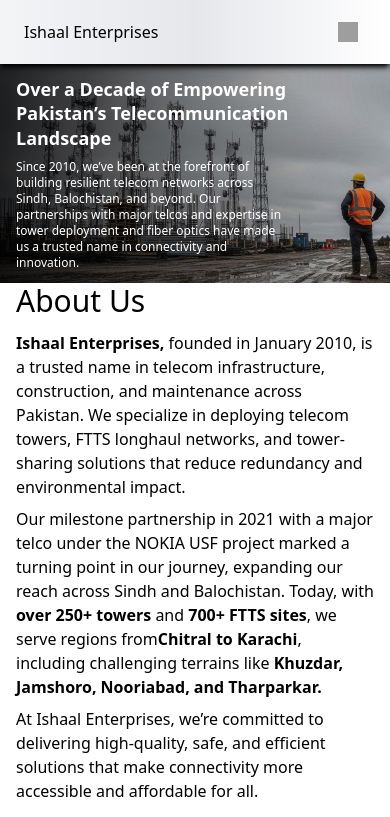
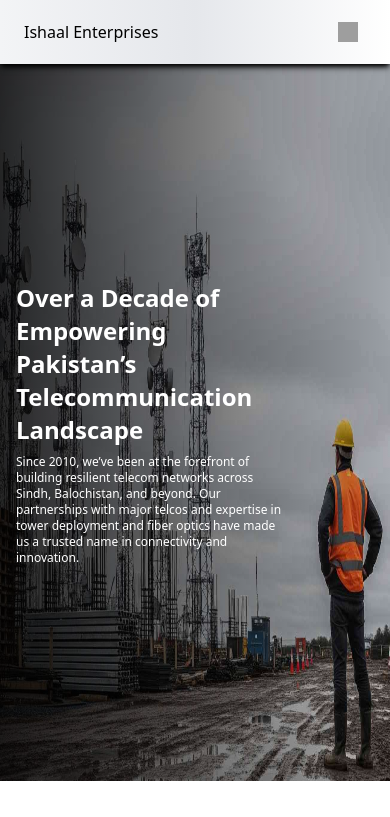
Before and after one commit to ishalenterprises/ishalenterprises, a React (Vite) app: page /home in a window 390 px wide. Shown: the top 817 px of the page. Built offline with nearby package versions, Linux system fonts and the light colour scheme; grey boxes are pictures that could not be loaded.

Commit message:
changes made to banner

```diff
--- a/src/Components/Banner.jsx
+++ b/src/Components/Banner.jsx
@@ -1,25 +1,38 @@
-import React from "react";
+import React, { useEffect, useState } from "react";
 import { Swiper, SwiperSlide } from "swiper/react";
 import "swiper/css";
 import "swiper/css/navigation";
 import { Navigation, Autoplay } from "swiper/modules";
 
 const Banner = () => {
+  const [isMobile, setIsMobile] = useState(false);
+
+  useEffect(() => {
+    const handleResize = () => {
+      setIsMobile(window.innerWidth < 640); // Tailwind's sm breakpoint
+    };
+
+    handleResize(); // Set on initial load
+    window.addEventListener("resize", handleResize);
+
+    return () => window.removeEventListener("resize", handleResize);
+  }, []);
+
   const slides = [
     {
-      src: "/banner/1.jpeg",
+      src: isMobile ? "/banner/mobile-1.jpeg" : "/banner/1.jpeg",
       headline: "More Than Just Construction — We Build Your Dreams Into Reality",
       subline:
         "Whether renovating a cherished home or starting a new project, we listen to your needs, guide you through every detail, and deliver results that reflect your lifestyle, values, and goals.",
     },
     {
-      src: "/banner/2.jpeg",
+      src: isMobile ? "/banner/mobile-2.jpeg" : "/banner/2.jpeg",
       headline: "Over a Decade of Empowering Pakistan’s Telecommunication Landscape",
       subline:
         "Since 2010, we’ve been at the forefront of building resilient telecom networks across Sindh, Balochistan, and beyond. Our partnerships with major telcos and expertise in tower deployment and fiber optics have made us a trusted name in connectivity and innovation.",
     },
     {
-      src: "/banner/3.jpeg",
+      src: isMobile ? "/banner/mobile-3.jpeg" : "/banner/3.jpeg",
       headline: "Keeping Networks Alive with Reliable Maintenance Solutions",
       subline:
         "From routine checks to emergency support, our expert teams ensure uninterrupted network performance through proactive, efficient, and scalable telecom maintenance services.",
@@ -27,7 +40,7 @@
   ];
 
   return (
-    <div className="w-full relative">
+    <div className="w-full h-[90vh] relative">
       <Swiper
         autoplay={{
           delay: 6000,
@@ -38,20 +51,20 @@
       >
         {slides.map((slide, index) => (
           <SwiperSlide key={index}>
-            <div className="relative w-full h-full flex items-center justify-center bg-black">
+            <div className="relative w-full h-[85vh] flex items-center justify-center">
               {/* Image */}
               <img
                 src={slide.src}
                 alt={`Slide ${index + 1}`}
-                className="w-full h-full object-contain"
+                className="w-full h-full object-obtain md:object-cover"
               />
 
-              {/* Left shadow overlay */}
+              {/* Left shadow */}
               <div className="absolute top-0 left-0 h-full w-full sm:w-[70rem] bg-gradient-to-r from-black/80 to-transparent z-10 pointer-events-none" />
 
               {/* Text */}
               <div className="absolute top-1/2 left-4 sm:left-20 transform -translate-y-1/2 z-20 max-w-[70%] sm:max-w-xl">
-                <h1 className="text-white text-lg sm:text-xl md:text-5xl font-bold leading-snug sm:leading-tight">
+                <h1 className="text-white text-2xl sm:text-xl md:text-5xl font-bold leading-snug sm:leading-tight">
                   {slide.headline}
                 </h1>
                 <p className="text-white font-light mt-2 sm:mt-4 text-xs sm:text-sm md:text-xl">
```
Also changed, not shown: public/banner/11-mobil.jpeg (deleted).
